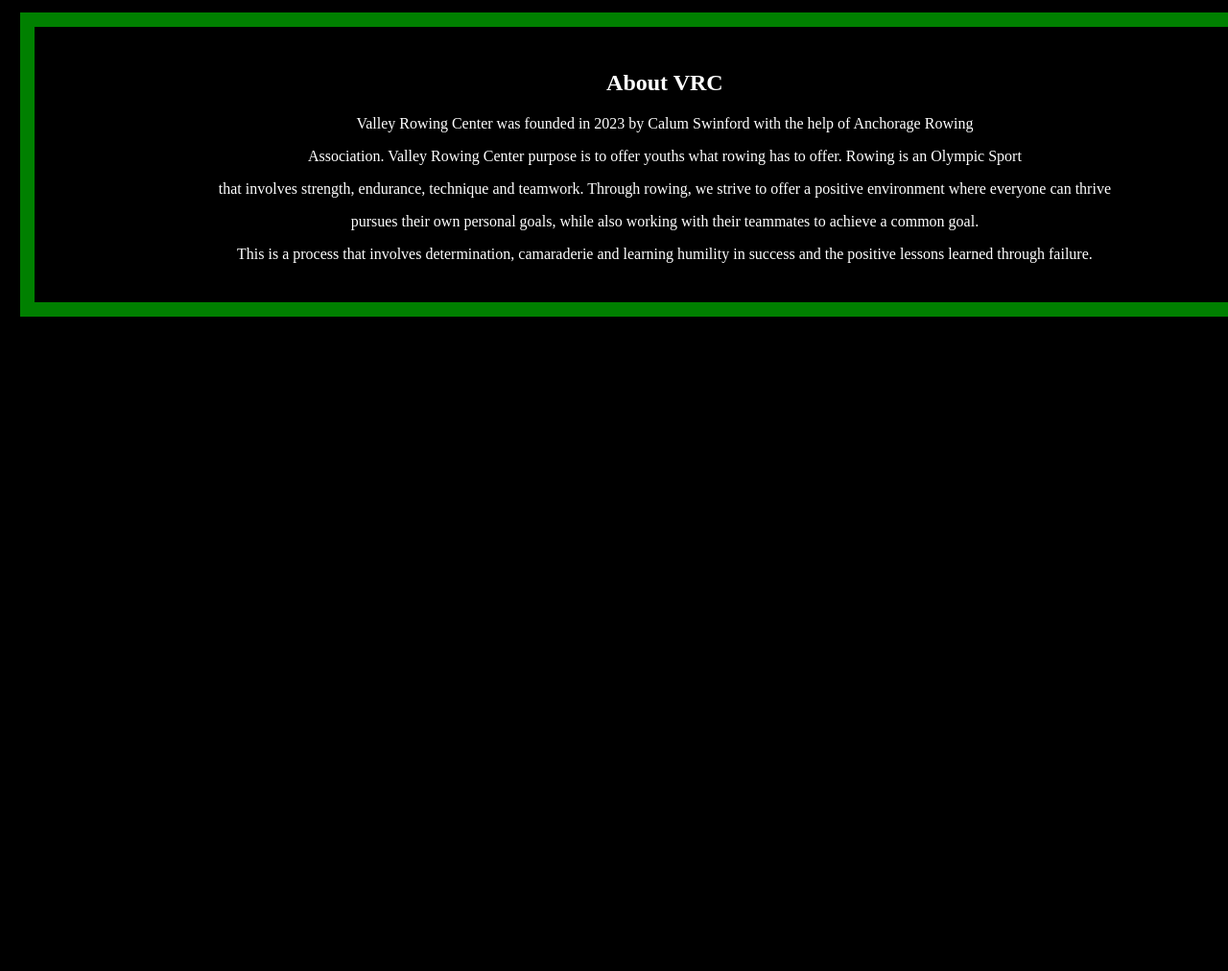
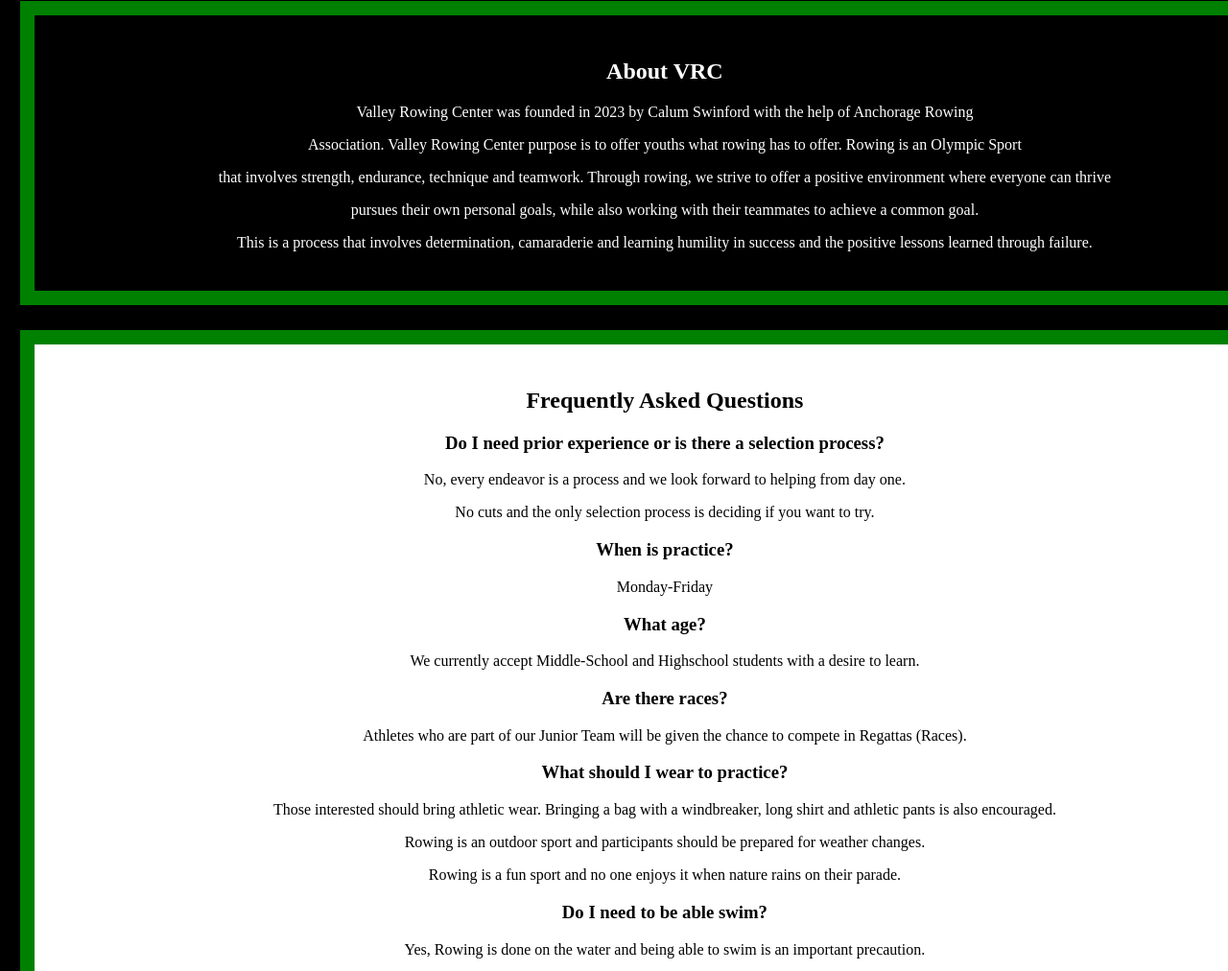
Before and after one commit to CalumSwinford/Valley-Rowing-center-site, a plain HTML site: page VrcSite/about-vrc.html in a window 1280 px wide. Shown: the part 272-1284 px from the top of the page at 96% size. Drawn offline with Linux system fonts and the light colour scheme.

Commit message:
Update about-vrc.html

```diff
--- a/VrcSite/about-vrc.html
+++ b/VrcSite/about-vrc.html
@@ -1,6 +1,7 @@
 <!DOCTYPE html>
 <html lang="en" dir="ltr">
   <head>
+    <meta name="viewport" content="width=device-width, initial-scale=1.0">
     <meta charset="utf-8">
     <title>Valley Rowing Center</title>
     <link rel="stylesheet" type="text/css" href="about-vrc.css">
@@ -36,6 +37,7 @@
 
         </article>
       </div>
+    <div class="col aside">
     <aside>
       <h2>Frequently Asked Questions</h2>
       <h3>Do I need prior experience or is there a selection process?
@@ -79,6 +81,7 @@
         <p>Athletes who have completed a Learn to Row Camp may join our Junior Team with the Head Coaches permission.
        </p>
     </aside>
+    </div>
     <div class="col container">
       <footer>
         <h4>Contact Information</h4>
```
